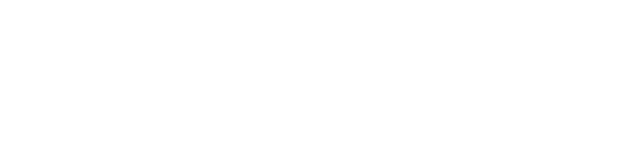
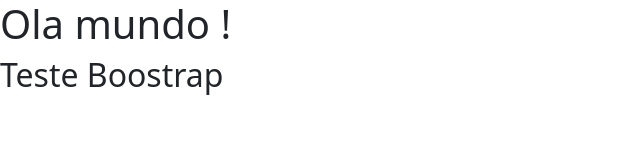
Before and after one commit to JuniorDaliessi/dsmovie01, a plain HTML site: page index.html in a window 1280 px wide. Shown: the whole page, without its empty margins (0-640 px from the left). Drawn offline with nearby package versions, Linux system fonts and the light colour scheme.

Commit message:
Add Bootstrap

```diff
--- a/index.html
+++ b/index.html
@@ -5,7 +5,12 @@
     <meta http-equiv="X-UA-Compatible" content="IE=edge">
     <meta name="viewport" content="width=device-width, initial-scale=1.0">
     <title>DSMovie</title>
+        <link href="https://cdn.jsdelivr.net/npm/bootstrap@5.2.1/dist/css/bootstrap.min.css" rel="stylesheet" integrity="sha384-iYQeCzEYFbKjA/T2uDLTpkwGzCiq6soy8tYaI1GyVh/UjpbCx/TYkiZhlZB6+fzT" crossorigin="anonymous">
+
 </head>
 <body>
+    <h1> Ola mundo !</h1>
+    <h2>Teste Boostrap</h2>
+</body>
 
 </html>
```
